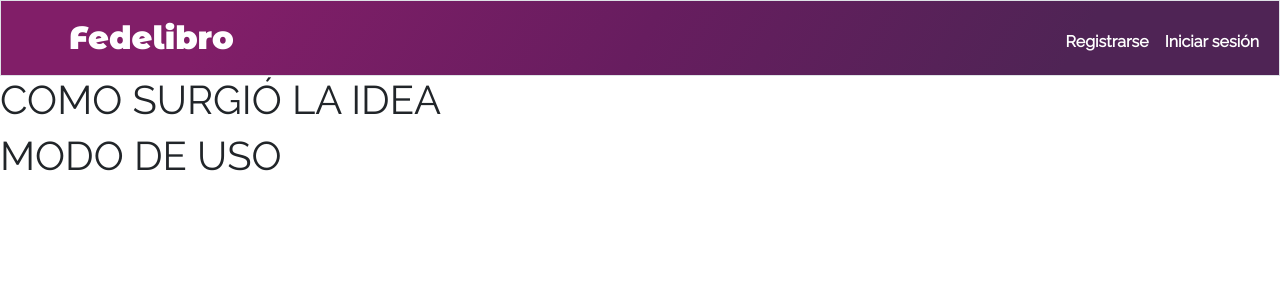
After one commit to FedeLopez17/fedelibro, a Flask app: page /about in a window 1280 px wide. The commit adds this page. Shown: the top 300 px of the page. Run offline with Flask 2, Linux system fonts and the light colour scheme; some libraries are stand-ins or nearby versions.

Commit message:
Added about page

```diff
--- a/app.py
+++ b/app.py
@@ -569,3 +569,11 @@ def reset():
     # Else, if user reached route via GET:
     else:
         return render_template("reset.html", step = 0)
+#-------------------------------------------------------------------------------------------------
+
+# ABOUT
+#-------------------------------------------------------------------------------------------------
+@app.route("/about")
+def about():
+        return render_template("about.html")
+#-------------------------------------------------------------------------------------------------
--- /dev/null
+++ b/templates/about.html
@@ -0,0 +1,19 @@
+{% extends "layout.html" %}
+
+{% block title %}
+    FedeLibro | Información
+{% endblock %}
+
+{% block stylesheet %}
+    <link href = "/static/styles_settings.css" rel="stylesheet">
+{% endblock %}
+
+{% block font %}
+<link href='https://fonts.googleapis.com/css?family=Raleway' rel='stylesheet'>
+{% endblock %}
+
+
+{% block main %}
+<h1>COMO SURGIÓ LA IDEA</h1>
+<h1>MODO DE USO</h1>
+{% endblock %}
--- a/templates/layout.html
+++ b/templates/layout.html
@@ -35,6 +35,7 @@
                             <li class="nav-item"><a class="nav-link" href="/">Índice</a></li>
                             <li class="nav-item"><a class="nav-link" href="/add">Añadir</a></li>
                             <li class="nav-item"><a class="nav-link" href="/search">Buscar</a></li>
+                            <li class="nav-item"><a class="nav-link" href="/about">Sobre FedeLibro</a></li>
 
                         </ul>
                         <ul class="navbar-nav ms-auto mt-2">
```
